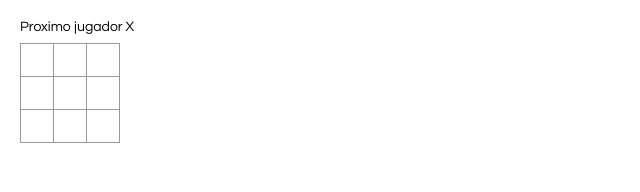
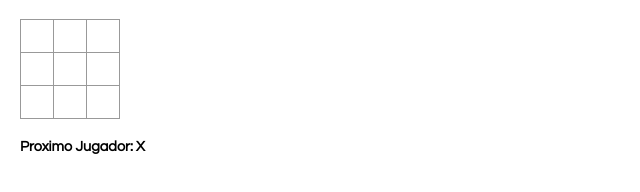
Before and after one commit to albertoaa/tic_tac_toe, a React app: page / in a window 1280 px wide. Shown: the whole page, without its empty margins (0-640 px from the left). Built offline with nearby package versions, Linux system fonts and the light colour scheme.

Commit message:
Storing a history

```diff
--- a/src/index.css
+++ b/src/index.css
@@ -46,5 +46,7 @@ ol, ul {
 }
 
 .game-info {
-    margin-left: 20px;
+    margin-top: 20px;
+    font-weight: 600;
+    font-size: 0.9rem;
 }
--- a/src/index.js
+++ b/src/index.js
@@ -11,39 +11,13 @@ function Square(props) {
 }
 
 class Board extends React.Component {
-    constructor() {
-        super();
-        this.state = {
-            squares: Array(9).fill(null),
-            xIsNext: true,
-        }
-    }
-    handleClick(i) {
-        const squares = this.state.squares.slice();
-        if(calculateWinner(squares) || squares[i]) {
-          return;
-        }
-        squares[i] = this.state.xIsNext ? 'X' : 'O';
-        this.setState({
-          squares: squares,
-          xIsNext: !this.state.xIsNext,
-        });
-    }
     renderSquare(i) {
-        return <Square value={this.state.squares[i]} onClick={() => this.handleClick(i)} />;
+      const squares = this.props.squares;
+      return <Square value={squares[i]} onClick={() => this.props.onClick(i)} />;
     }
     render() {
-        let status;
-        //const status = 'Próximo Jugador: ' + (this.state.xIsNext ? 'X' : 'O');
-        const winner = calculateWinner(this.state.squares);
-        if (winner) {
-          status = 'El ganador es: ' + winner;
-        } else {
-          status = 'Proximo jugador ' + (this.state.xIsNext ? 'X' : 'O');
-        }
       return (
         <div>
-                <div className="status">{status}</div>
           <div className="board-row">
             {this.renderSquare(0)}
             {this.renderSquare(1)}
@@ -65,14 +39,52 @@ class Board extends React.Component {
 }
 
 class Game extends React.Component {
+  constructor() {
+    super();
+    this.state = {
+      history: [{
+        squares: Array(9).fill(null)
+      }],
+      xIsNext: true
+    };
+  }
+  handleClick(i) {
+    const history = this.state.history;
+    const current = history[history.length - 1];
+    const squares = current.squares.slice();
+    if (calculateWinner(squares) || squares[i]) {
+      return;
+    }
+    squares[i] = this.state.xIsNext ? 'X' : 'O';
+    this.setState({
+      history: history.concat([{
+        squares: squares
+      }]),
+      xIsNext: !this.state.xIsNext,
+    });
+  }
   render() {
+    const history = this.state.history;
+    const current = history[history.length - 1];
+    const winner = calculateWinner(current.squares);
+
+    let status;
+    if (winner) {
+      status = 'El ganador es: ' + winner;
+    } else {
+      status = 'Proximo Jugador: ' + (this.state.xIsNext ? 'X' : 'O');
+    }
+
     return (
-            <div className="game">
+      <div>
         <div className="game-board">
-                    <Board />
+          <Board
+            squares={current.squares}
+            onClick={(i) => this.handleClick(i)}
+          />
         </div>
         <div className="game-info">
-                    <div>{/* status */}</div>
+          <div>{status}</div>
           <ol>{/* TODO */}</ol>
         </div>
       </div>
```
Lines whose indentation alone changed are shown as unchanged.
